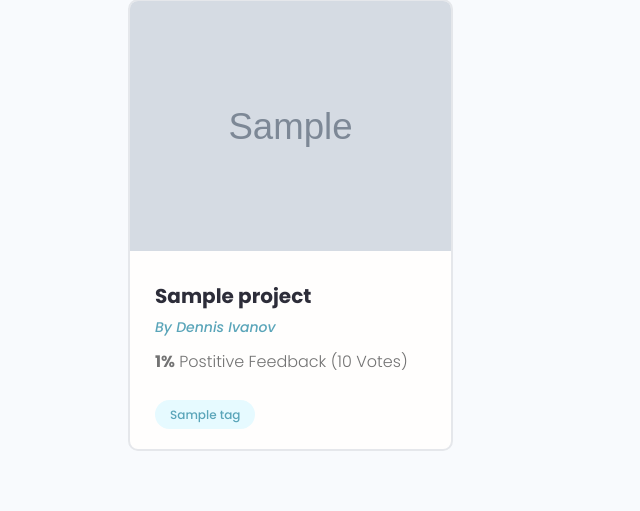
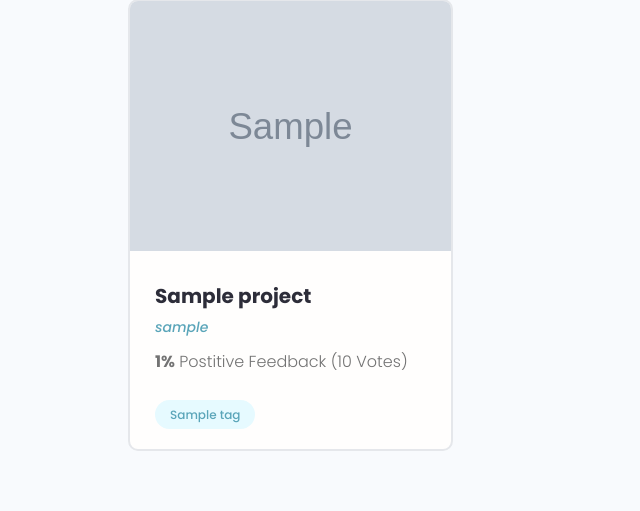
Before and after one commit to gurnitha/django-dennis-devsearch, a Django app: page / in a window 1280 px wide. Shown: the part 427-938 px from the top of the page, without its empty margins (0-640 px from the left). Run offline with Django 3.2, Linux system fonts and the light colour scheme; tables that the repository leaves empty hold one stand-in row (values such as "Sample post"); grey boxes marked "Sample" are stand-in pictures; some libraries are stand-ins or nearby versions.

Commit message:
14.5 Display username to projects page

```diff
--- a/projects/templates/projects/projects.html
+++ b/projects/templates/projects/projects.html
@@ -39,7 +39,7 @@
                                     <div class="card__body">
                                         <h3 class="project__title">{{project.title}}</h3>
                                         <p>
-                                <a class="project__author" href="{% url 'projects:project' project.id %}">By Dennis Ivanov</a></p>
+                                <a class="project__author" href="{% url 'projects:project' project.id %}">{{project.owner.username}}</a></p>
                                 <p class="project--rating">
                                 <span style="font-weight: bold;">{{project.vote_ratio}}%</span> Postitive
                                 Feedback ({{project.vote_total}} Vote{{project.vote_total|pluralize:"s"}})
```
